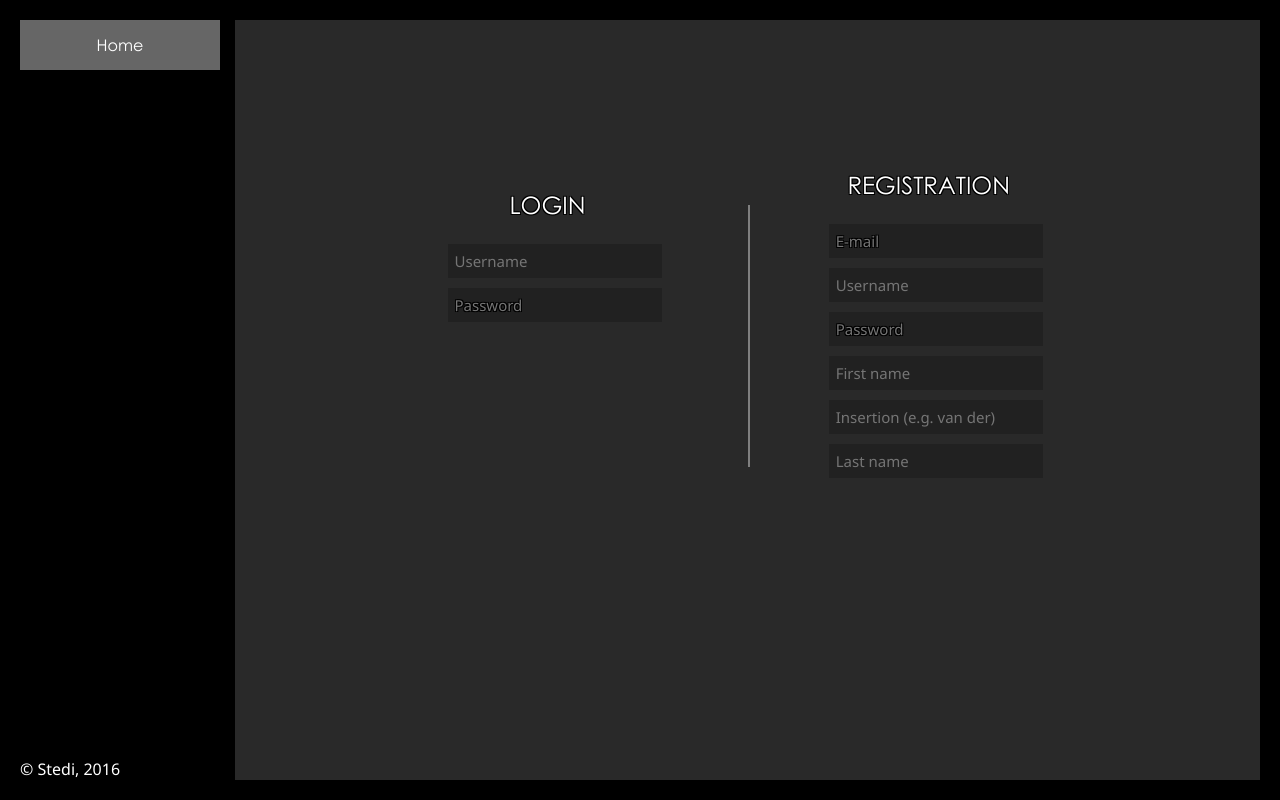
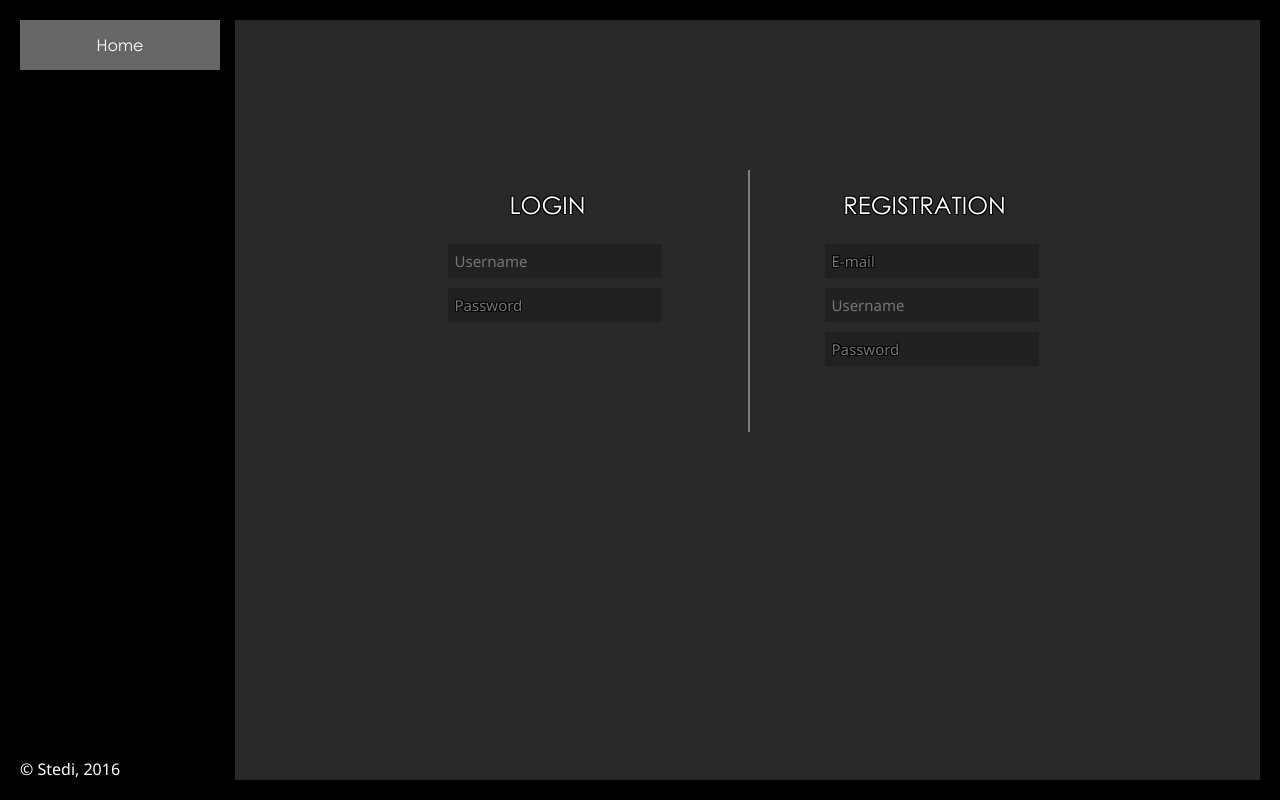
Before and after one commit to Quikers/Stedi, a PHP site: page /home in a window 1280 px wide. Run offline with PHP 8.4, Linux system fonts and the light colour scheme.

Commit message:
Registration fixed

```diff
--- a/Website/config.php
+++ b/Website/config.php
@@ -1,13 +1,14 @@
 <?php
 
+//define('GAME_DIR', 'C:');
+//define('URL', 'http://localhost:8080/');
+
+define('GAME_DIR', 'D:');
 define('URL', 'http://localhost/');
+
 define('LIBS', 'libs/');
 
 define('DB_HOST', 'localhost');
 define('DB_NAME', 'stedi');
 define('DB_USER', 'root');
 define('DB_PASS', '');
-
-
-
-define('GAME_DIR', 'C:');
--- a/Website/controllers/Upload.php
+++ b/Website/controllers/Upload.php
@@ -4,6 +4,9 @@ class Upload extends Controller {
 
     function __construct() {
         parent::__construct();
+
+        // If user is not logged in return to home screen
+        if (!isset($_SESSION["loggedIn"]) || !$_SESSION["loggedIn"]) { header("Location:" . URL . "home"); }
     }
 
     private function base64_encode_image ($filename=string,$filetype=string) {
--- a/Website/public/css/default.css
+++ b/Website/public/css/default.css
@@ -132,6 +132,9 @@ a:hover {
 }
 
 #registerContainer {
+    position: absolute;
+    top: 170px;
+
     display: inline-block;
 }
 
--- a/Website/views/header.php
+++ b/Website/views/header.php
@@ -22,7 +22,7 @@
             <?php if ($_SESSION["loggedIn"] != true) { ?>
                 <div class="li <?= $this->title == "Home" ? "active" : "" ?>"><a href="<?= URL ?>home">Home</a></div>
             <?php } else { ?>
-                <div class="li <?= $this->title == "Logout" ? "active" : "" ?>"><a href="<?= URL ?>logout">Logout</a></div>
+                <div class="li"><a href="<?= URL ?>logout">Logout</a></div>
                 <div class="li <?= $this->title == "Dashboard" ? "active" : "" ?>"><a href="<?= URL ?>dashboard">Dashboard</a></div>
                 <div class="li <?= $this->title == "Games" ? "active" : "" ?>"><a href="<?= URL ?>games">Games</a></div>
                 <div class="li <?= $this->title == "Upload" ? "active" : "" ?>"><a href="<?= URL ?>upload">Upload Your Game</a></div>
--- a/Website/views/home/index.php
+++ b/Website/views/home/index.php
@@ -17,13 +17,11 @@
 
     <div id="registerContainer">
         <h2>REGISTRATION<h2>
-        <form method="POST" action="<?= URL ?>register">
-            <input required autocomplete="off" type="email"     name="email"     id="iEmail"     placeholder="E-mail"><br>
-            <input required autocomplete="off" type="text"      name="username"  id="iUsername"  placeholder="Username"><br>
-            <input required autocomplete="off" type="password"  name="password"  id="iPassword"  placeholder="Password"><br>
-            <input required autocomplete="off" type="text"      name="firstname" id="iFirstname" placeholder="First name"><br>
-            <input          autocomplete="off" type="text"      name="insertion" id="iInsertion" placeholder="Insertion (e.g. van der)"><br>
-            <input required autocomplete="off" type="text"      name="lastname"  id="iLastname"  placeholder="Last name">
+        <form method="POST" action="<?= URL ?>login/register">
+            <input required type="email"     name="email"     id="iEmail"     placeholder="E-mail"><br>
+            <input required type="text"      name="username"  id="iUsername"  placeholder="Username"><br>
+            <input required type="password"  name="password"  id="iPassword"  placeholder="Password"><br>
+            <input type="password"  name="hPassword" id="iPassword"  hidden="true"><br>
             <input type="submit" id="iSubmit" hidden="true">
         </form>
     </div>
```
Also changed, not shown: Website/controllers/Games.php (+4 -5 lines), Website/controllers/Login.php (+20 -1 lines), Website/models/LoginModel.php (+11 -1 lines), Website/Database shell/Stedi Database Shell.sql.
